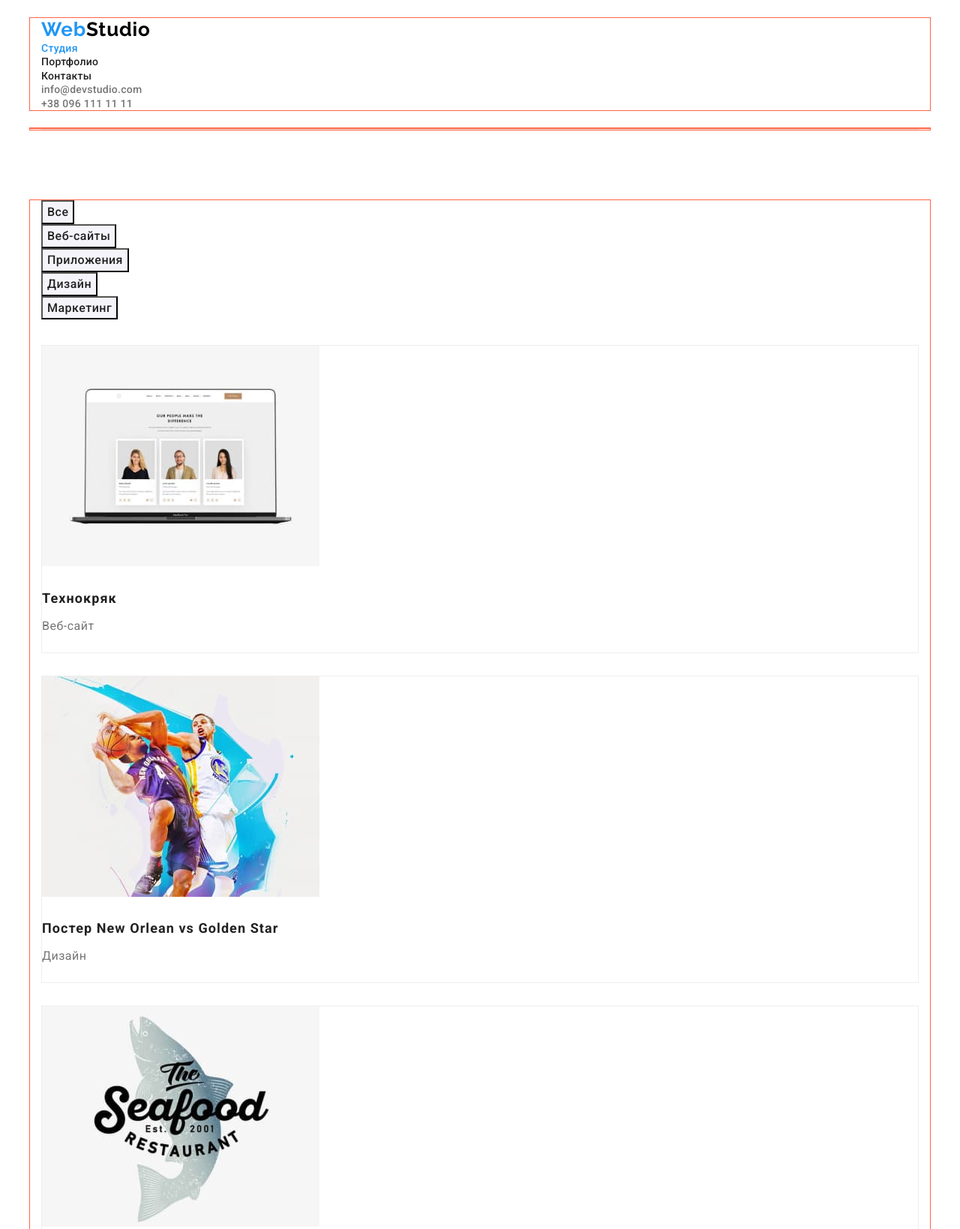
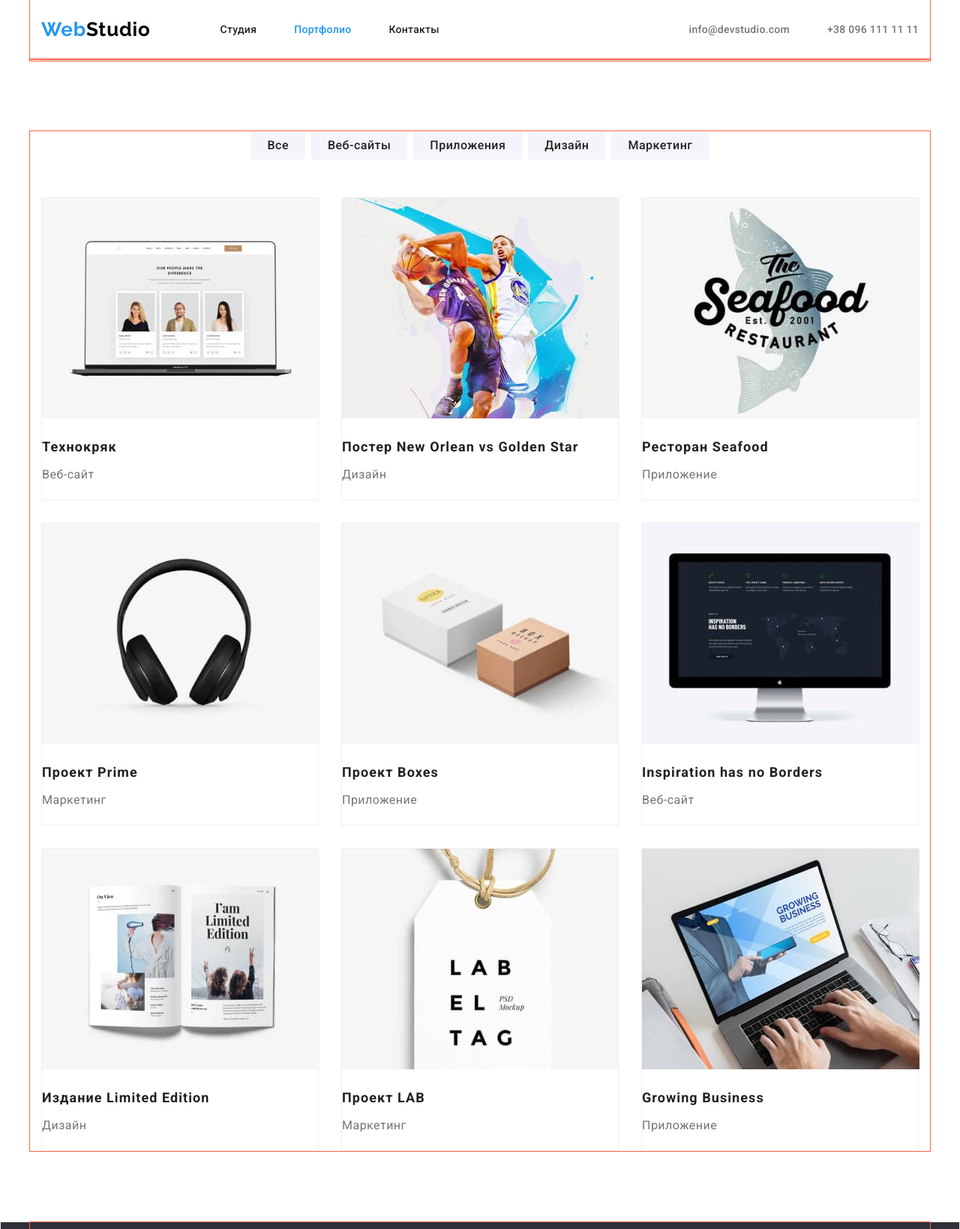
Before and after one commit to NazarPavlys/goit-markup-hw-03, a plain HTML site: page portfolio.html in a window 1280 px wide. Shown: the top 1639 px of the page at 75% size. Drawn offline with nearby package versions, Linux system fonts and the light colour scheme.

Commit message:
домашня робота.1

```diff
--- a/css/style.css
+++ b/css/style.css
@@ -37,6 +37,15 @@ body {
     font-family: Roboto, sans-serif;
 }
 
+h1,
+h2,
+h3,
+p,
+ul {
+    margin: 0;
+    padding: 0;
+}
+
 .logo,
 .header-link,
 .header-telmail,
@@ -69,19 +78,29 @@ body {
 
 .header {
     background-color: var(--body-bg-color);
-    padding-top: 24px;
-    padding-bottom: 24px;
 }
 
-h1, h2, h3, p, ul {
-    margin: 0;
-    padding: 0;
+.total-nav {
+    display: flex;
+    align-items: center;
 }
 
+.container-nav {
+    display: flex;
+    align-items: center;
+}
 
+.container-nav .header-item:not(:last-child) {
+    margin-right: 50px;
+}
+
+.header-contacts-list .header-contacts-item + .header-contacts-item {
+    margin-left: 50px;
+}
 
 .logo {
     display: inline-block;
+    margin: 24px 93px 24px 0;
     font-family: Raleway;
     font-weight: 700;
     font-size: 26px;
@@ -100,7 +119,9 @@ h1, h2, h3, p, ul {
     color: var(--accent-color);
 }
 
-
+.header-nav {
+    display: flex;
+}
 
 .header-link {
     font-weight: 500;
@@ -117,6 +138,12 @@ h1, h2, h3, p, ul {
 .header-link:hover,
 .header-link:focus {
     color: var(--accent-color);
+}
+
+.header-contacts-list {
+    display: flex;
+    align-items: center;
+    margin-left: auto;
 }
 
 .header-telmail {
@@ -198,12 +225,27 @@ h1, h2, h3, p, ul {
     background-color: #e5e5e5;
 }
 
+.feature-list {
+    display: flex;
+    align-items: center;
+}
+
+.feature-item {
+    width: 270px;
+    height: 101px;
+}
+
+.feature-list .feature-item:not(:last-child) {
+    margin-right: 30px;
+}
+
 .feature-subject {
     margin-bottom: 10px;
     font-weight: 700;
     font-size: 14px;
     line-height: 1.14;
     letter-spacing: 0.03em;
+    text-transform: uppercase;
     color: var(--subject-title-color);
 }
 
@@ -224,6 +266,14 @@ h1, h2, h3, p, ul {
     color: var(--subject-title-color);
 }
 
+.work-list {
+    display: flex;
+}
+
+.work-list .work-item:not(:last-child) {
+    margin-right: 30px;
+}
+
 .work-img {
     display: block;
 }
@@ -242,9 +292,17 @@ h1, h2, h3, p, ul {
     color: var(--subject-title-color);
 }
 
+.team-list {
+    display: flex;
+    align-items: center;
+}
+
+.team-list .team-item:not(:last-child) {
+    margin-right: 30px;
+}
+
 .team-item {
     background: #FFFFFF;
-    margin-bottom: 30px;
     box-shadow: 0px 1px 3px rgba(0, 0, 0, 0.12),
     0px 1px 1px rgba(0, 0, 0, 0.14),
     0px 2px 1px rgba(0, 0, 0, 0.2);
@@ -254,10 +312,10 @@ h1, h2, h3, p, ul {
 
 .team-img {
     display: block;
+    margin-bottom: 30px;
 }
 
 .team-subject {
-    margin-top: 30px;
     margin-bottom: 10px;
     font-weight: 500;
     font-size: 16px;
@@ -268,7 +326,7 @@ h1, h2, h3, p, ul {
 }
 
 .team-text {
-    margin-bottom: 30px;
+    padding-bottom: 30px;
     font-size: 16px;
     line-height: 1.18;
     text-align: center;
@@ -290,6 +348,16 @@ h1, h2, h3, p, ul {
     margin-bottom: 34px;
 }
 
+.portfolio-list {
+    display: flex;
+    justify-content:center;
+    height: 54px;
+}
+
+.portfolio-list .portfolio-item:not(:last-child) {
+margin-right: 8px;
+}
+
 .portfolio-btn {
     background-color: var(--portfolio-bg-btn-color);
     font-family: Roboto;
@@ -299,6 +367,9 @@ h1, h2, h3, p, ul {
     text-align: center;
     letter-spacing: 0.03em;
     color: var(--portfolio-text-btn-color);
+    border-radius: 4px;
+    padding: 6px 22px;
+    border: 0;
 }
 
 .portfolio-btn:hover,
@@ -307,15 +378,36 @@ h1, h2, h3, p, ul {
     color: #ffffff;
 }
 
+.portfolio-items {
+    display: flex;
+    flex-wrap: wrap;
+
+}
+
 .portfolio-item-img {
+    margin-right: 30px;
+    margin-bottom: 30px;
     background: #FFFFFF;
     border: 1px solid #EEEEEE;
     box-sizing: border-box;
-    margin-bottom: 30px;
+    width: 370px;
+    height: 404px;
+}
+
+.portfolio-item-img:nth-child(3n) {
+    margin-right: 0;
+}
+
+.portfolio-item-img:nth-child(n+7) {
+    margin-bottom: 0;
+}
+
+.portfolio-img {
+    display: block;
+    margin-bottom: 20px;
 }
 
 .portfolio-heading {
-    margin-top: 20px;
     margin-bottom: 4px;
     font-weight: 700;
     font-size: 18px;
@@ -325,7 +417,7 @@ h1, h2, h3, p, ul {
 }
 
 .portfolio-text {
-    margin-bottom: 20px;
+    padding-bottom: 20px;
     font-size: 16px;
     line-height: 1.88;
     letter-spacing: 0.03em;
@@ -358,6 +450,18 @@ h1, h2, h3, p, ul {
     color: var(--accent-color);
 }
 
+.footer-list {
+    margin-bottom: 60px;
+    width: 231px;
+    height: 81px;
+}
+.footer-address {
+    margin-bottom: 9px;
+}
+
+.footer-item {
+    margin-top: 9px;
+}
 
 .footer-address .footer-link {
     font-weight: 400;
@@ -370,11 +474,8 @@ h1, h2, h3, p, ul {
 .footer-item .footer-link {
     font-size: 14px;
     line-height: 1.71;
+    letter-spacing: 0.03em;
     color: rgba(255, 255, 255, 0.6);
-}
-
-.address {
-    padding-bottom: 60px;
 }
 
 .footer-link:hover,
--- a/portfolio.html
+++ b/portfolio.html
@@ -21,17 +21,19 @@
   <body>
     <!--Верxня лінія, header-->
     <header class="header">
-      <div class="container">
+      <div class="container total-nav">
         <nav class="container-nav">
           <a class="logo" href="./index.html"
             ><span class="header-span">Web</span>Studio</a
           >
           <ul class="header-nav">
             <li class="header-item">
-              <a class="header-link current" href="./index.html">Студия</a>
+              <a class="header-link" href="./index.html">Студия</a>
             </li>
             <li class="header-item">
-              <a class="header-link" href="./portfolio.html">Портфолио</a>
+              <a class="header-link current" href="./portfolio.html"
+                >Портфолио</a
+              >
             </li>
             <li class="header-item">
               <a class="header-link" href="">Контакты</a>
@@ -207,12 +209,9 @@
         <a class="footer-logo" href="/"
           ><span class="footer-span">Web</span>Studio</a
         >
-        <div class="address">
         <ul class="footer-list">
           <li class="footer-address">
-              <a
-                class="footer-link"
-                href="https://goo.gl/maps/MsqqWAE4x1nrsJtH6"
+            <a class="footer-link" href="https://goo.gl/maps/MsqqWAE4x1nrsJtH6"
               >г. Киев, пр-т Леси Украинки, 26</a
             >
           </li>
@@ -228,7 +227,6 @@
           </li>
         </ul>
       </div>
-      </div>
     </footer>
   </body>
 </html>
```
Also changed, not shown: index.html (+2 -6 lines). Lines whose indentation alone changed are shown as unchanged.
